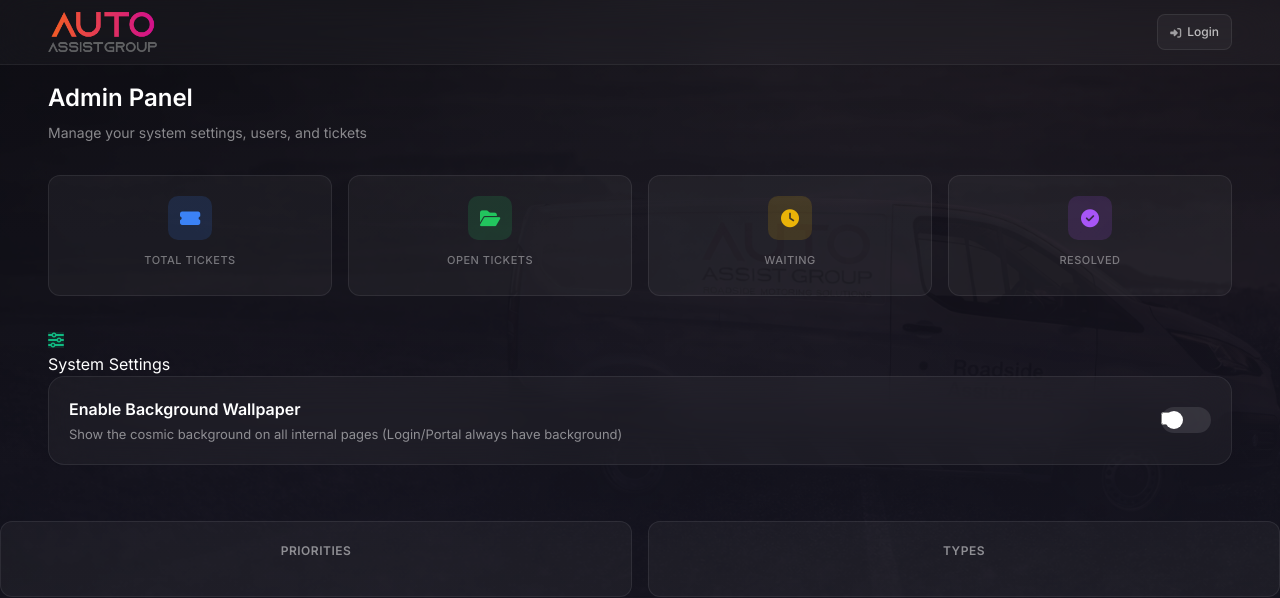
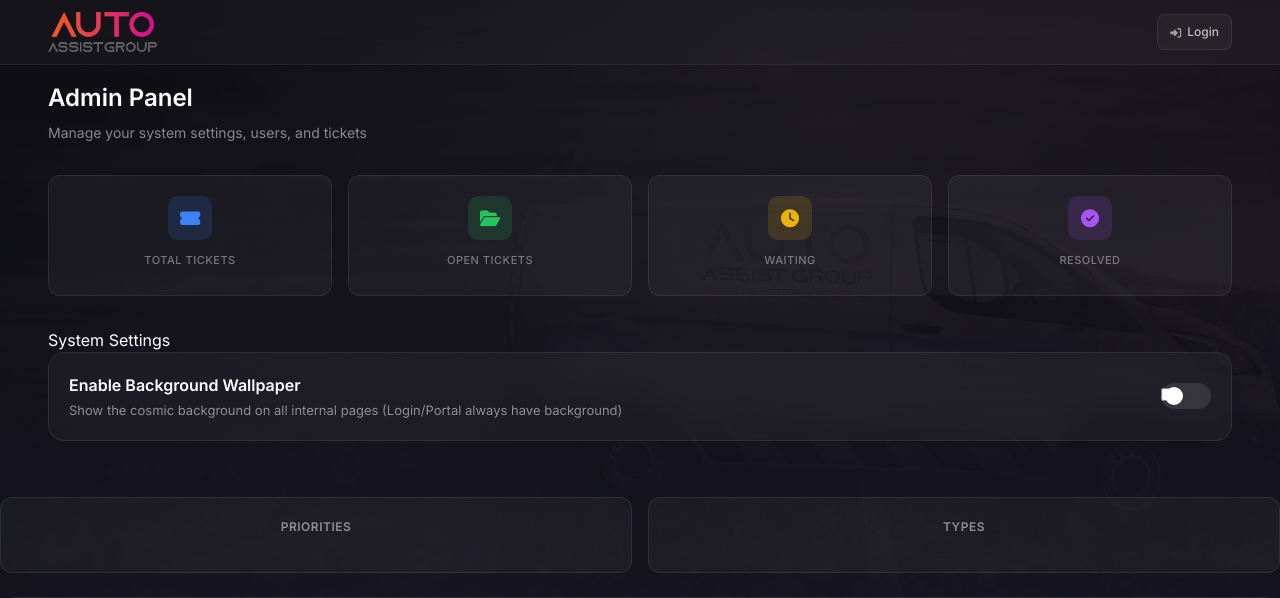
Before and after one commit to autoassistgroup-dev/AutoAssist__portal, a Flask app: template templates/admin.html in a window 1280 px wide. Shown: the top 598 px of the page. Run offline with Flask 3, Linux system fonts and the light colour scheme; the template is opened without the code that fills it, so the values that code supplies are empty.

Commit message:
style: Refine Admin UI - simplify settings toggle and header

```diff
--- a/templates/admin.html
+++ b/templates/admin.html
@@ -1055,8 +1055,6 @@
         <!-- Settings Section -->
         <div class="glass-section mt-8">
             <div class="section-header">
-                <i class="fas fa-sliders-h section-icon"
-                    style="background: rgba(16, 185, 129, 0.15); color: #10b981;"></i>
                 <h2 class="section-title">System Settings</h2>
             </div>
 
@@ -1089,7 +1087,7 @@
                             }
 
                             input:checked+.slider {
-                                background-color: #ff2d55;
+                                background-color: #3b82f6;
                             }
 
                             input:checked+.slider:before {
```
